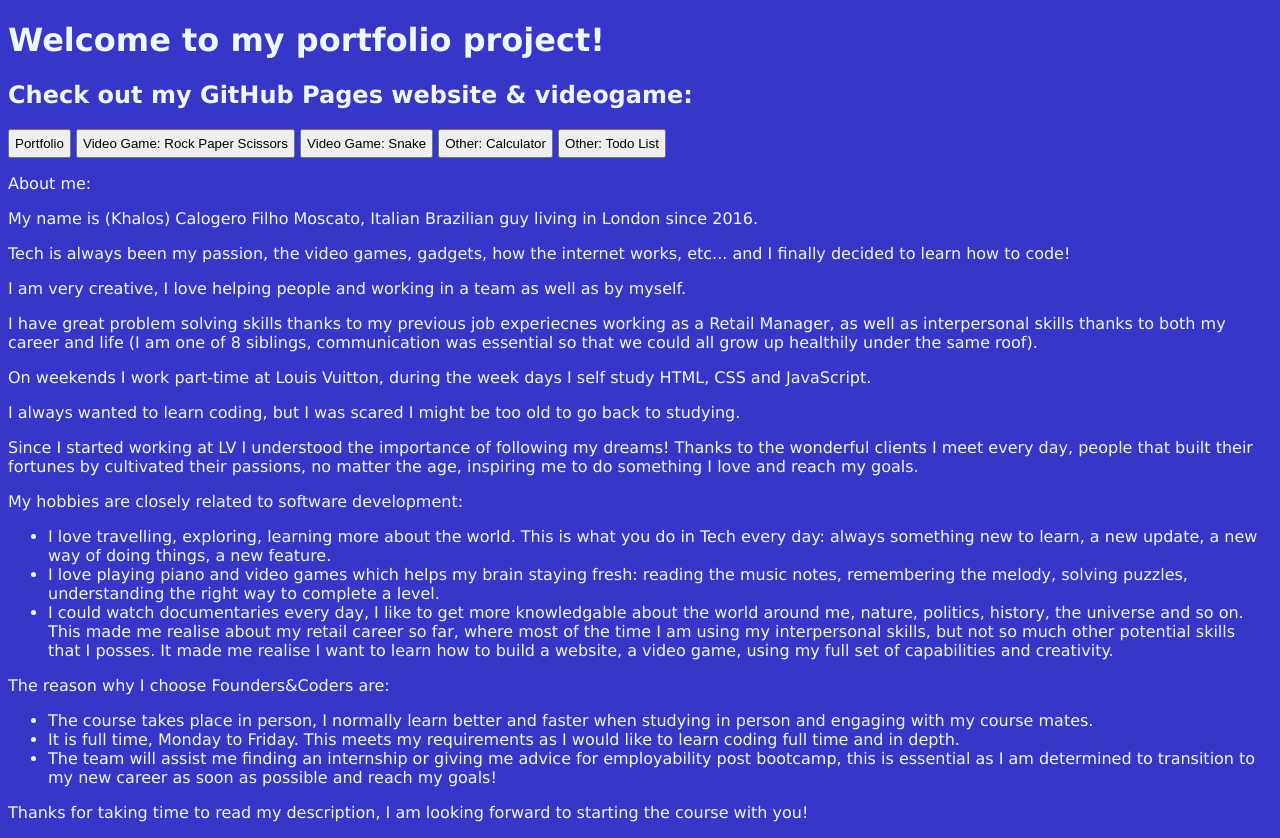
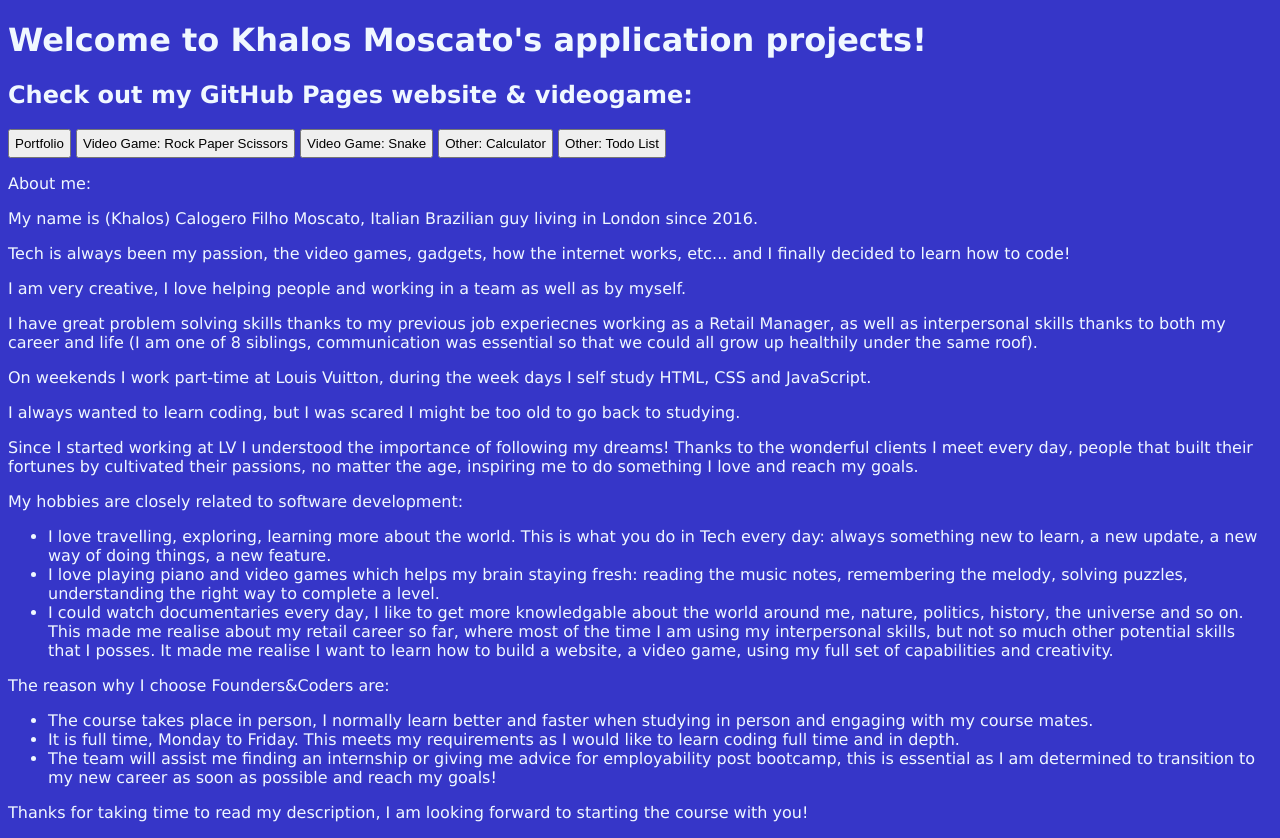
Before and after one commit to khalosmoscato/khalosmoscato, a plain HTML site: page index.html in a window 1280 px wide. Drawn offline with Linux system fonts and the light colour scheme.

Commit message:
Update index.html

```diff
--- a/index.html
+++ b/index.html
@@ -9,7 +9,7 @@
   </head>
   <body>
     <div class="container">
-      <h1>Welcome to my portfolio project!</h1>
+      <h1>Welcome to Khalos Moscato's application projects!</h1>
       <h2>Check out my GitHub Pages website & videogame:</h2>
       <button><a href="khalos.html">Portfolio</a></button>
       <button><a href="rock-paper-scrissors.html">Video Game: Rock Paper Scissors</a></button>
```
